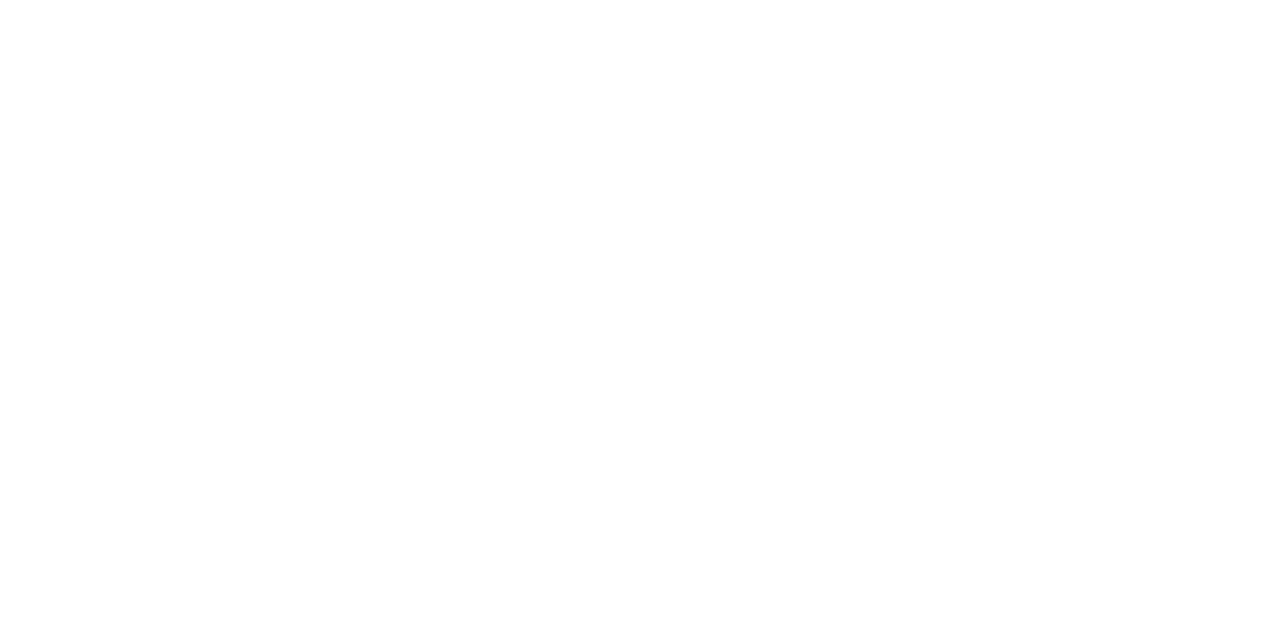
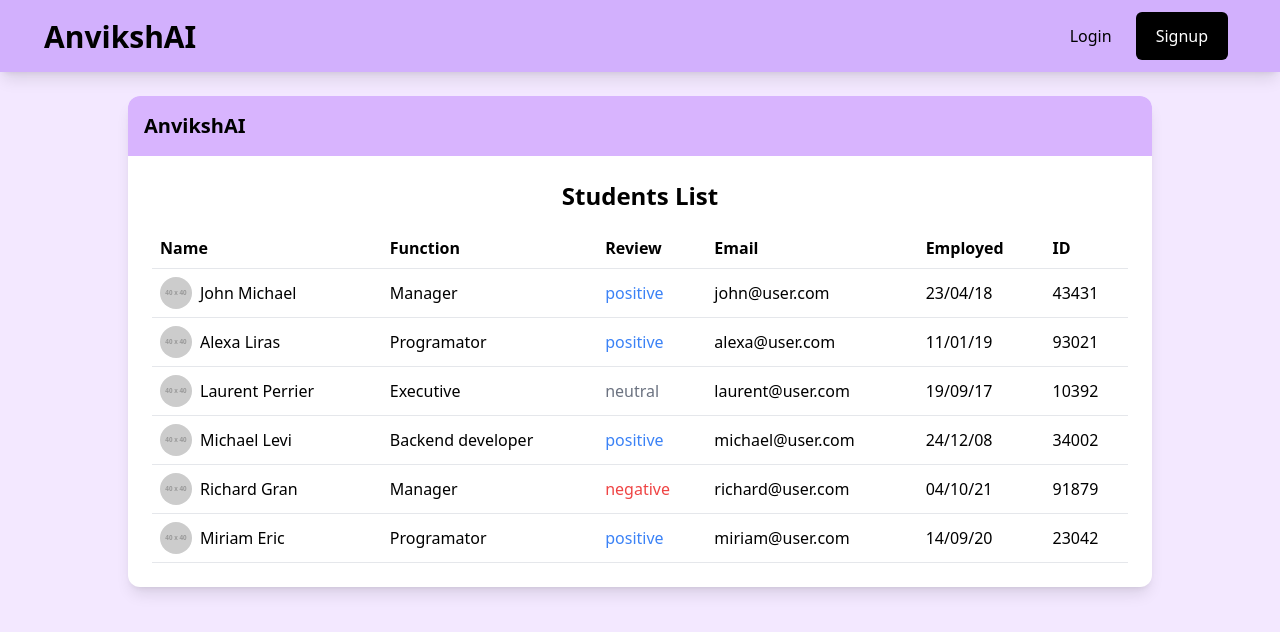
Before and after one commit to nirajbawa/anvikshai-frontend, a React (Vite) app: page /alist in a window 1280 px wide. Before the commit this address had no page. Shown: the top 632 px of the page. Built offline with nearby package versions, Linux system fonts and the light colour scheme.

Commit message:
update router and list

```diff
--- a/src/AppRouter.jsx
+++ b/src/AppRouter.jsx
@@ -7,8 +7,10 @@ import VideoPage from "./pages/dashboard/video/videopage";
 import Messages from "./pages/message/Messages";
 import MDashboard from "./pages/Mentor/dashboard";
 import ADashboard from "./pages/Admin/Dashboard";
-import Alogin from "./pages/Admin/Login"
-import Mlogin from "./pages/Mentor/Login"
+import Alogin from "./pages/Admin/Login";
+import Mlogin from "./pages/Mentor/Login";
+import Mlist from "./pages/Mentor/List";
+import Alist from "./pages/Admin/List";
 
 const AppRouter = () => {
   return (
@@ -23,6 +25,8 @@ const AppRouter = () => {
           <Route path="/adashboard" element={<ADashboard/>}/>
           <Route path="/alogin" element={<Alogin/>}/>
           <Route path="/mlogin" element={<Mlogin/>}/>
+          <Route path="/mlist" element={<Mlist/>}/>
+          <Route path="/alist" element={<Alist/>}/>
         </Route>
       </Routes>
     </BrowserRouter>
--- /dev/null
+++ b/src/pages/Admin/List.jsx
@@ -0,0 +1,59 @@
+const List = () => {
+    const students = [
+      { name: "John Michael", function: "Manager", review: "positive", email: "john@user.com", employed: "23/04/18", id: 43431 },
+      { name: "Alexa Liras", function: "Programator", review: "positive", email: "alexa@user.com", employed: "11/01/19", id: 93021 },
+      { name: "Laurent Perrier", function: "Executive", review: "neutral", email: "laurent@user.com", employed: "19/09/17", id: 10392 },
+      { name: "Michael Levi", function: "Backend developer", review: "positive", email: "michael@user.com", employed: "24/12/08", id: 34002 },
+      { name: "Richard Gran", function: "Manager", review: "negative", email: "richard@user.com", employed: "04/10/21", id: 91879 },
+      { name: "Miriam Eric", function: "Programator", review: "positive", email: "miriam@user.com", employed: "14/09/20", id: 23042 }
+    ];
+
+    const getReviewColor = (review) => {
+      switch (review) {
+        case "positive": return "text-blue-500";
+        case "neutral": return "text-gray-500";
+        case "negative": return "text-red-500";
+        default: return "text-black";
+      }
+    };
+
+    return (
+      <div className="min-h-screen bg-purple-100 flex flex-col items-center p-6">
+        <div className="w-full max-w-5xl bg-white shadow-lg rounded-xl overflow-hidden">
+          <div className="bg-purple-300 p-4 text-xl font-semibold">AnvikshAI</div>
+          <div className="p-6">
+            <h2 className="text-2xl font-bold text-center mb-4">Students List</h2>
+            <table className="w-full border-collapse">
+              <thead>
+                <tr className="border-b text-left">
+                  <th className="p-2">Name</th>
+                  <th className="p-2">Function</th>
+                  <th className="p-2">Review</th>
+                  <th className="p-2">Email</th>
+                  <th className="p-2">Employed</th>
+                  <th className="p-2">ID</th>
+                </tr>
+              </thead>
+              <tbody>
+                {students.map((student, index) => (
+                  <tr key={index} className="border-b hover:bg-gray-100">
+                    <td className="p-2 flex items-center">
+                      <img src="https://via.placeholder.com/40" alt={student.name} className="w-8 h-8 rounded-full mr-2" />
+                      {student.name}
+                    </td>
+                    <td className="p-2">{student.function}</td>
+                    <td className={`p-2 ${getReviewColor(student.review)}`}>{student.review}</td>
+                    <td className="p-2">{student.email}</td>
+                    <td className="p-2">{student.employed}</td>
+                    <td className="p-2">{student.id}</td>
+                  </tr>
+                ))}
+              </tbody>
+            </table>
+          </div>
+        </div>
+      </div>
+    );
+  };
+
+  export default List;
```
